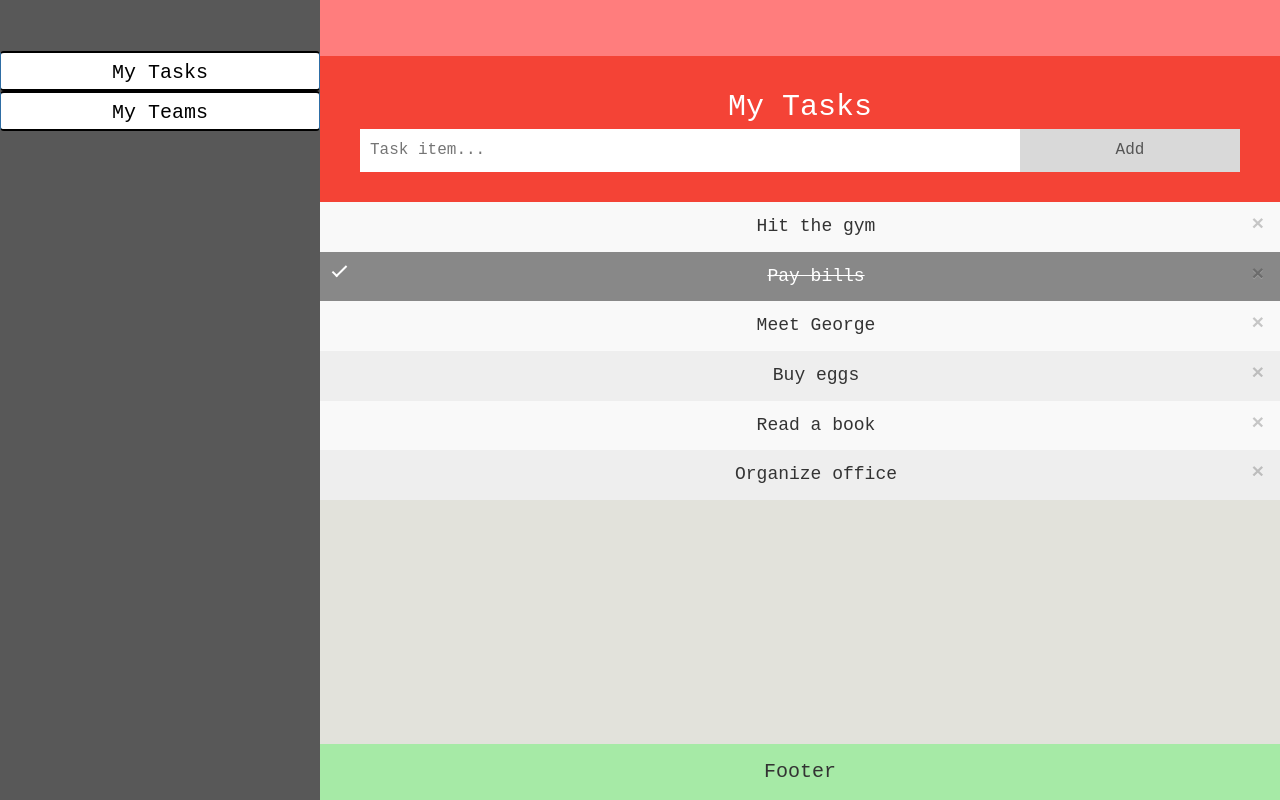
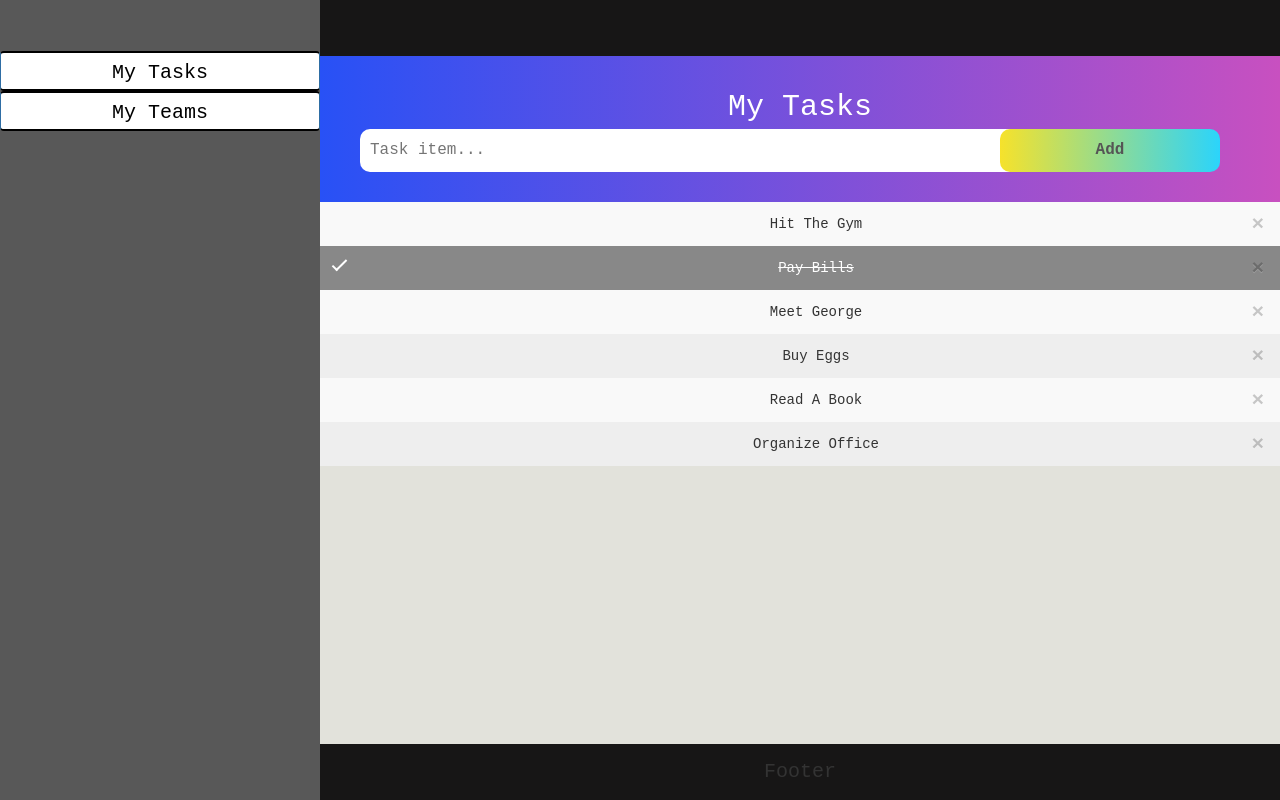
Before and after one commit to anjalimalik/StudiWiz, a website: page App/public/dashboard.html in a window 1280 px wide. Drawn offline with nearby package versions, Linux system fonts and the light colour scheme.

Commit message:
ui improvements

```diff
--- a/App/public/css/main.css
+++ b/App/public/css/main.css
@@ -5,16 +5,14 @@ body {
 }
 
 .containerLayout div {
-    font-family: monospace;
-    font-size: 20px;
+  font-family: Courier New;
+  font-size: 20px;
     text-align: center;
     overflow: scroll;
+    text-transform: capitalize;
 }
 
-
-.blue,
-.green,
-.purple {
+.green {
     display: flex;
     align-items: center;
     justify-content: center;
@@ -26,11 +24,12 @@ body {
     color: black;
     background-color: white;
     height: 5%;
+    font-family: -apple-system, BlinkMacSystemFont, 'Segoe UI', Roboto, Oxygen, Ubuntu, Cantarell, 'Open Sans', 'Helvetica Neue', sans-serif;
     width: 100%;
 }
 
 .red {
-    background-color: #ff7d7d;
+    background-color: rgb(23, 22, 22);
 }
 
 .grey {
@@ -42,15 +41,7 @@ body {
 }
 
 .green {
-    background-color: #a6eaa6;
-}
-
-.blue {
-    background-color: #94c1ff;
-}
-
-.purple {
-    background-color: #c380c3;
+    background-color: rgb(23, 22, 22);
 }
 
 :root {
@@ -138,6 +129,7 @@ body {
 tasks {
     margin: 0;
     min-width: 250px;
+    font-family: -apple-system, BlinkMacSystemFont, 'Segoe UI', Roboto, Oxygen, Ubuntu, Cantarell, 'Open Sans', 'Helvetica Neue', sans-serif;
   }
 
   * {
@@ -155,12 +147,13 @@ tasks {
     padding: 12px 8px 12px 40px;
     list-style-type: none;
     background: #eee;
-    font-size: 18px;
+    font-size: 14px;
     transition: 0.2s;
     -webkit-user-select: none;
     -moz-user-select: none;
     -ms-user-select: none;
     user-select: none;
+    font-family: Courier New;
   }
 
   ul li:nth-child(odd) {
@@ -188,6 +181,7 @@ tasks {
     transform: rotate(45deg);
     height: 15px;
     width: 7px;
+    font-family: Courier New;
   }
 
   .close {
@@ -203,7 +197,12 @@ tasks {
   }
 
   .header {
-    background-color: #f44336;
+    background: #01B101;
+    background: -webkit-linear-gradient(right, #c850c0, #2851F6);
+    background: -o-linear-gradient(right, #29D3FB, #BB35FB);
+    background: -moz-linear-gradient(right, #2BD4FB, #BB35FB);
+    background: linear-gradient(right, #c850c0, #296CF6);
+    font-family: Courier New;
     padding: 30px 40px;
     color: white;
     text-align: center;
@@ -222,18 +221,28 @@ tasks {
     float: left;
     font-size: 16px;
     color: black;
+    font-family: Courier New;
+    border-radius: 10px;
   }
 
   .addBtn {
     padding: 10px;
     width: 25%;
-    background: #d9d9d9;
+    background: #01B101;
+    background: -webkit-linear-gradient(right, #2BD4FB, #F6E22B);
+    background: -o-linear-gradient(right, #29D3FB, #FBF935);
+    background: -moz-linear-gradient(right, #2BD4FB, #FBE835);
+    background: linear-gradient(right, #2BD4FB, #F6E22B);
     color: #555;
     float: left;
     text-align: center;
     font-size: 16px;
+    font-weight: bold;
     cursor: pointer;
     transition: 0.3s;
+    font-family: Courier New;
+    border-radius: 10px;
+    margin-left: -20px;
   }
 
   .addBtn:hover {
--- a/App/public/js/main.js
+++ b/App/public/js/main.js
@@ -22,10 +22,10 @@ function mytasks_onclick() {
     close = document.getElementsByClassName("close");
 
     list = document.querySelector('ul');
-    document_ready();
+    tasks_listeners();
 }
 
-function document_ready() {
+function tasks_listeners() {
     list.addEventListener('click', function (ev) {
         if (ev.target.tagName === 'LI') {
             ev.target.classList.toggle('checked');
```
